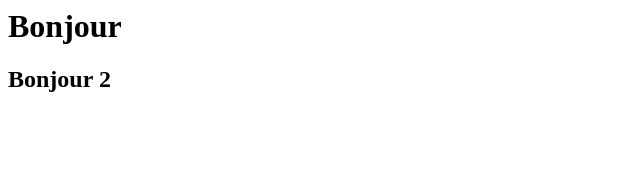
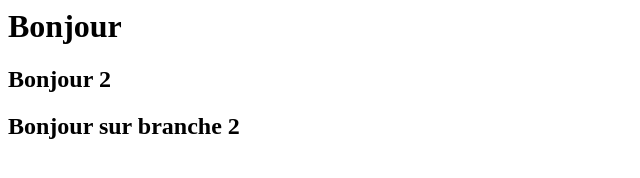
Before and after one commit to dardourMed987/test3, a plain HTML site: page index.html in a window 1280 px wide. Shown: the whole page, without its empty margins (0-640 px from the left). Drawn offline with Linux system fonts and the light colour scheme.

Commit message:
modification sur la branche 2

```diff
--- a/index.html
+++ b/index.html
@@ -1,2 +1,3 @@
 <h1>Bonjour</h1>
 <h2>Bonjour 2</h2>
+<h2>Bonjour sur branche 2</h2>
```
